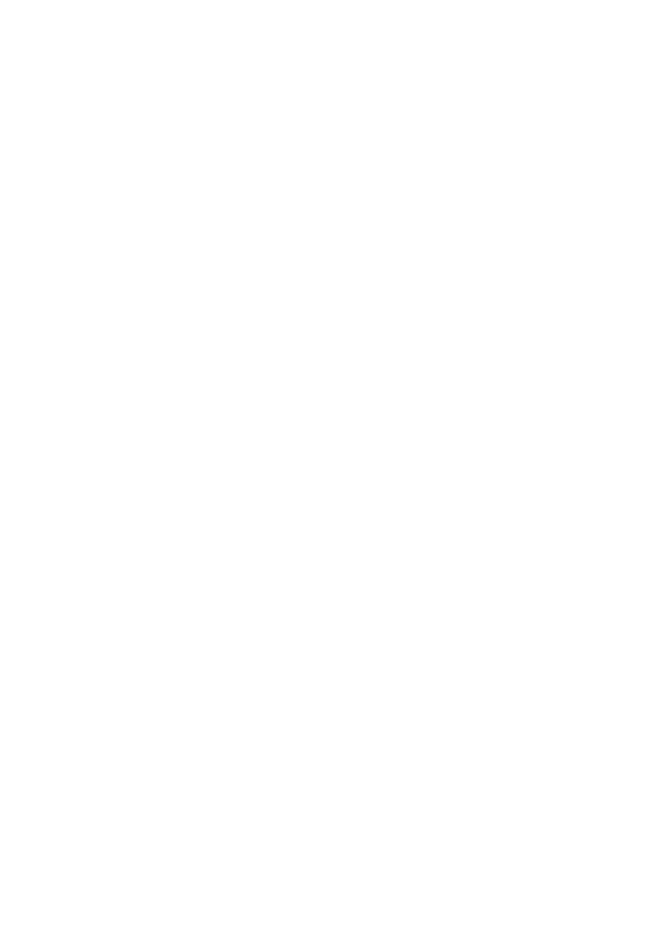
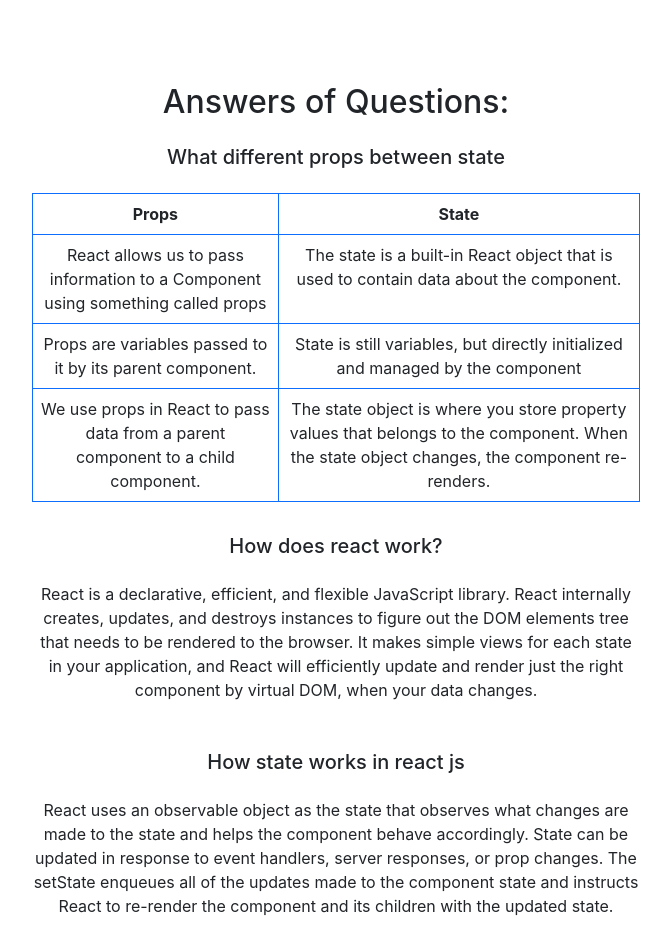
Before and after one commit to Warejali/Home-Decor-08, a React (Create React App) app: page / in a window 1280 px wide. Shown: the part 1280-2230 px from the top of the page, without its empty margins (304-975 px from the left). Before the commit the page ends 1251 px from the top, so only its background shows below. Built offline with nearby package versions, Linux system fonts and the light colour scheme.

Commit message:
Final done

```diff
--- a/src/App.js
+++ b/src/App.js
@@ -1,4 +1,5 @@
 import './App.css';
+import Answers from './components/Answers/Answers';
 import Header from './components/Header/Header';
 import Shop from './components/Shop/Shop';
 
@@ -7,6 +8,7 @@
     <div className="App">
         <Header></Header>
         <Shop></Shop>
+        <Answers></Answers>
     </div>
   );
 }
--- /dev/null
+++ b/src/components/Answers/Answers.js
@@ -0,0 +1,46 @@
+import React from 'react';
+
+const Answers = () => {
+    return (
+        <div>
+            <section className="w-50 mx-auto p-3 mt-5">
+            <h2 className="text-center mt-5"> Answers of Questions:</h2>
+            <div>
+                <h5 className="py-3">What different props between state</h5>
+                <table className="table table table-bordered border-primary">
+                    <thead>
+                      <tr>
+                        <th className="text-center" scope="col">Props</th>
+                        <th className="text-center" scope="col">State</th>
+                      </tr>
+                    </thead>
+                    <tbody>
+                      <tr>
+                        <td>React allows us to pass information to a Component using something called props</td>
+                        <td>The state is a built-in React object that is used to contain data about the component. </td>
+                      </tr>
+                      <tr>
+                        <td>Props are variables passed to it by its parent component.</td>
+                        <td>State is still variables, but directly initialized and managed by the component</td>
+                      </tr>
+                      <tr>
+                        <td>We use props in React to pass data from a parent component to a child component.</td>
+                        <td>The state object is where you store property values that belongs to the component.
+                        When the state object changes, the component re-renders.</td>
+                      </tr>
+                    </tbody>
+                  </table>
+                <h5 className="pt-3">How does react work? </h5>
+                <p className="py-3">
+                React is a declarative, efficient, and flexible JavaScript library. React internally creates, updates, and destroys instances to figure out the DOM elements tree that needs to be rendered to the browser.  It makes simple views for each state in your application, and React will efficiently update and render just the right component by virtual DOM, when your data changes.
+                </p>
+                <h5 className="pt-3">How state works in react js</h5>
+                <p className="pt-3">React uses an observable object as the state that observes what changes are made to the state and helps the component behave accordingly. State can be updated in response to event handlers, server responses, or prop changes.
+                The setState enqueues all of the updates made to the component state and instructs React to re-render the component and its children with the updated state.</p>
+            </div>
+        </section>
+        </div>
+    );
+};
+
+export default Answers;
--- a/src/components/Shop/Shop.js
+++ b/src/components/Shop/Shop.js
@@ -6,7 +6,6 @@
 const Shop = () => {
     const [products, setProducts] = useState([])
     const [cart, setCart] = useState([])
-    const [random, setRandom] = useState({})
 
     useEffect(()=>{
         fetch('products.json')
@@ -14,18 +13,28 @@
         .then(data=>setProducts(data))
     },[])
     const addToCart =(product) => {
-        const newCart = [...cart, product];
-        setCart(newCart)
+        const isAdd = cart.find((item) => item.id === product.id);
+        if (!isAdd) {
+            const newCart = [...cart, product];
+            setCart(newCart)
+        }
+        else{
+            alert ("You have already added this product")
+        }
      }
-    const removeCart =(product) => {
-        const newRemoveCart = [];
-        setCart(newRemoveCart)
+    const removeCart =() => {
+        setCart([])
      }
-    const selectOne =(newCart) => {
-        const len = newCart.length;
-        const randomNumber =  Math.floor(Math.random() * len);
-        const randomProduct = newCart[randomNumber];
-        setRandom(randomProduct);
+    const selectOne =(clearCart) => {
+        if (clearCart.length) {
+            const len = clearCart.length;
+            const randomNumber =  Math.floor(Math.random() * len);
+            const randomProduct = clearCart[randomNumber];
+            setCart([randomProduct]);
+        }
+        else{
+            alert ("Please add at least 1 product")
+        }
      }
 
     return (
@@ -34,16 +43,15 @@
             <div className='col-sm-9'>
                 <div className='row row-cols-1 row-cols-md-3 g-4'>
                     {
-                        products.map(product=> <Product key = {product.id} product ={product} addToCart ={addToCart}></Product>)
+                        products.map(product=> <Product key={product.id} product ={product} addToCart ={addToCart}></Product>)
                     }
                 </div>
             </div>
             <div className='col-sm-3 cart-section'>
-                <Cart cart ={cart} removeCart={removeCart} random={random} selectOne={selectOne}></Cart>
+                <Cart key={cart.id} cart ={cart} removeCart={removeCart} selectOne={selectOne}></Cart>
             </div>
         </div>
         </div>
     );
 };
-
 export default Shop;
```
Also changed, not shown: src/components/Answers/Answers.css (added).
